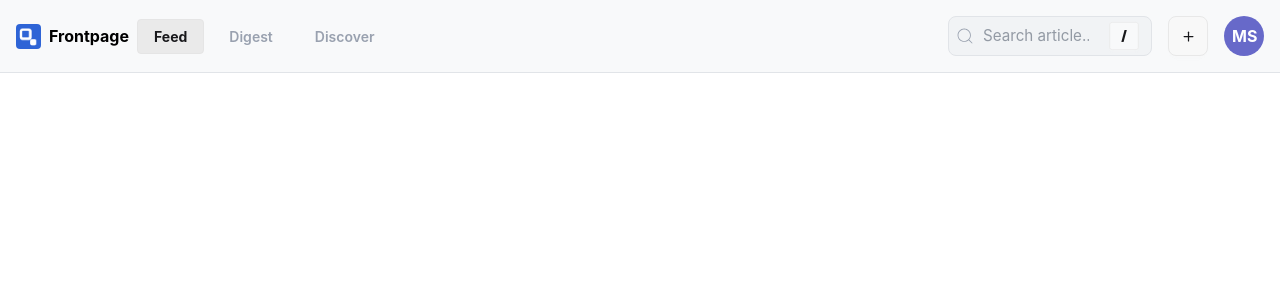
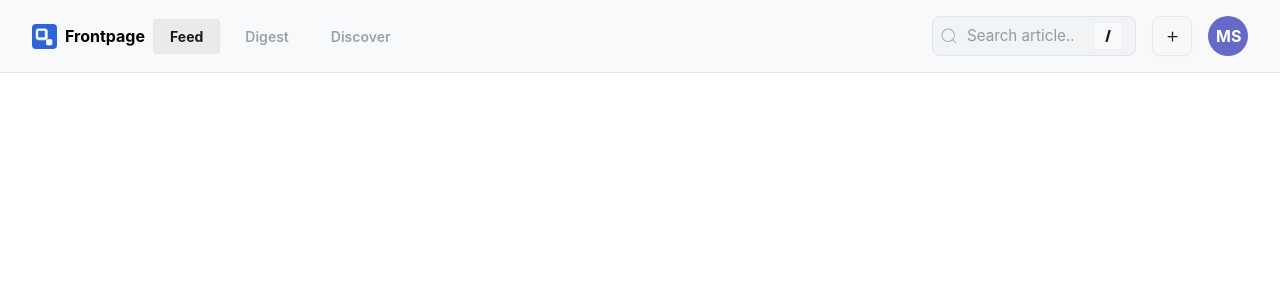
Before and after one commit to ItaloDev-Marcelo/frontpage-feed-reader, a React (Vite) app: page / in a window 1280 px wide. Shown: the top 300 px of the page. Built offline with nearby package versions, Linux system fonts and the light colour scheme.

Commit message:
style: add more style in Navbar

```diff
--- a/src/components/Navbar/Navbar.tsx
+++ b/src/components/Navbar/Navbar.tsx
@@ -5,7 +5,7 @@ import { FiPlus } from "react-icons/fi";
 
 const Navbar = () => {
   return (
-    <div className='p-5 xl:p-4 flex gap-4 xl:gap-0 justify-center flex-col xl:flex-row items-center xl:justify-between bg-bg-secondary border-b-1 border-border font-sans'>
+    <div className='p-5 xl:py-4 xl:px-8 flex gap-4 xl:gap-0 justify-center flex-col xl:flex-row items-center xl:justify-between bg-bg-secondary border-b-1 border-border font-sans'>
         <div className='flex flex-row items-center justify-between xl:justify-baseline gap-2 w-full xl:w-auto '>
            <div className='flex flex-row gap-2 '>
           <a href='index.html'>
```
